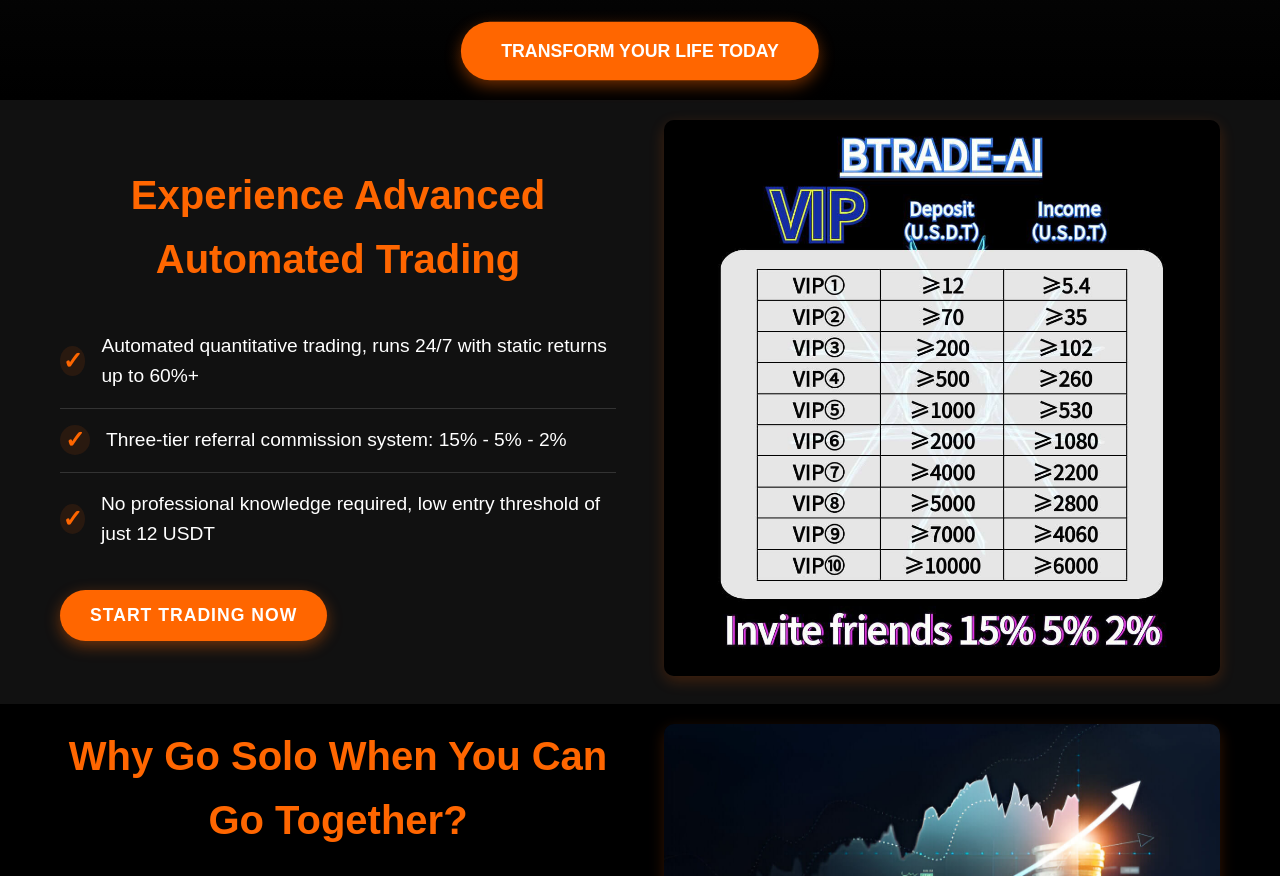
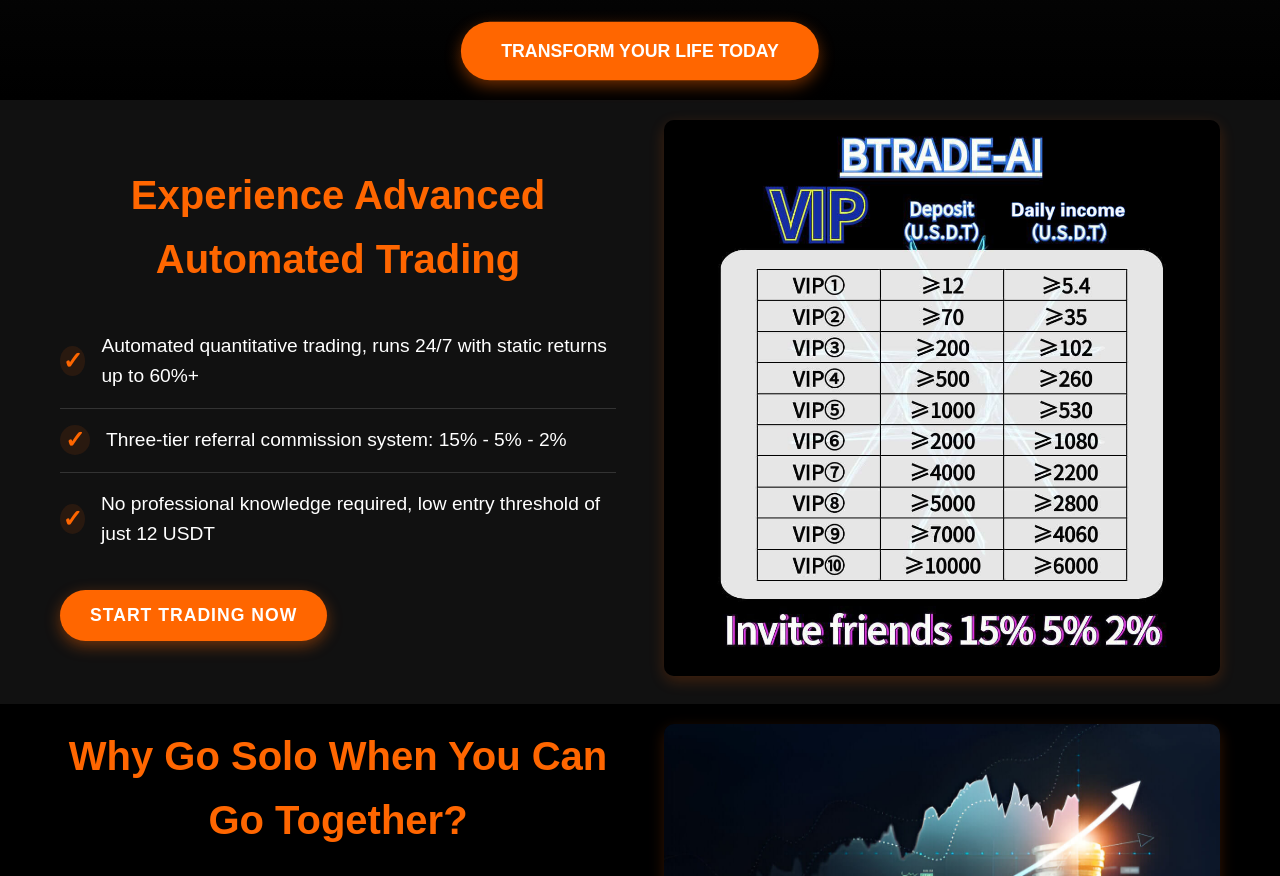
Before and after one commit to yuansn23/kma531a.shop, a plain HTML site: page bg.html in a window 1280 px wide. Shown: the part 700-1576 px from the top of the page. Drawn offline with Linux system fonts and the light colour scheme.

Commit message:
Update bg.html

```diff
--- a/bg.html
+++ b/bg.html
@@ -43,7 +43,7 @@
                     <button class="btn" onclick="opee()">Start Trading Now</button>
                 </div>
                 <div class="section-image">
-                    <img src="img/v.jpg" alt="Automated Trading">
+                    <img src="img/v5.jpg" alt="Automated Trading">
                 </div>
             </div>
         </div>
```
